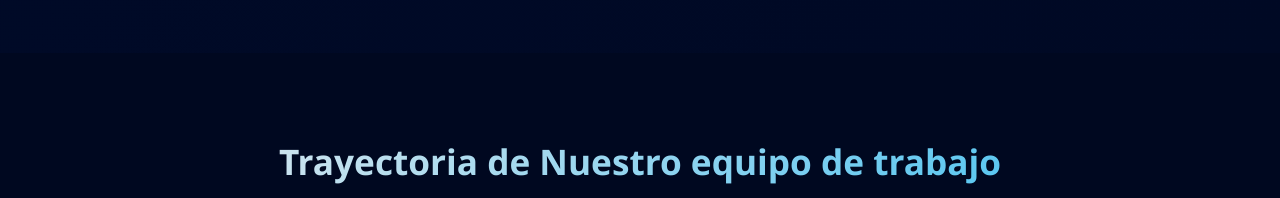
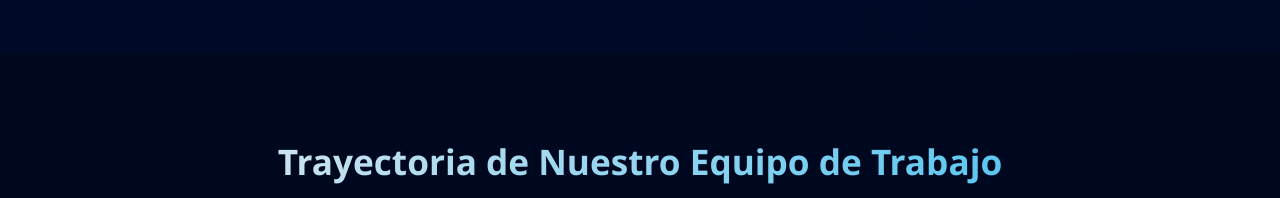
Before and after one commit to Ganddi-sas/ganddi-web, a plain HTML site: page index.html in a window 1280 px wide. Shown: the part 3820-4018 px from the top of the page. Drawn offline with nearby package versions, Linux system fonts and the light colour scheme.

Commit message:
Capitalizar Equipo de Trabajo en el título de la sección
Co-Authored-By: Claude Sonnet 5.5 <noreply@anthropic.com>
Claude-Session: https://claude.ai/code/session_01KUAoz1QnBhNsZMNiczJi4N

```diff
--- a/index.html
+++ b/index.html
@@ -1799,7 +1799,7 @@ header.visible {
     <section class="clients-section" id="clientes">
         <div class="container">
             <div class="clients-title">
-                <h2>Trayectoria de Nuestro equipo de trabajo</h2>
+                <h2>Trayectoria de Nuestro Equipo de Trabajo</h2>
                 <p>Impulsamos decisiones inteligentes con Big Data, Inteligencia Artificial y analítica avanzada. La confianza de nuestros clientes es nuestro mejor resultado.</p>
             </div>
 
```
